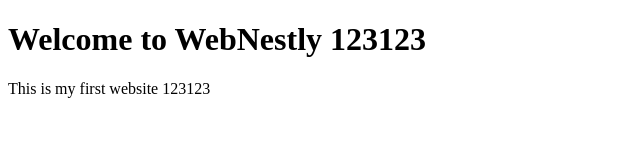
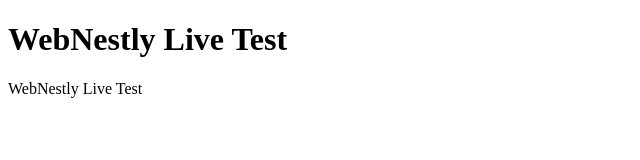
Before and after one commit to webnestly/webnestly-sites, a plain HTML site: page index.html in a window 1280 px wide. Shown: the whole page, without its empty margins (0-640 px from the left). Drawn offline with Linux system fonts and the light colour scheme.

Commit message:
Publish website via WebNestly

```diff
--- a/index.html
+++ b/index.html
@@ -3,10 +3,10 @@
 <html>
 <head>
   <meta charset="UTF-8" />
-  <title>Welcome to WebNestly 123123</title>
+  <title>WebNestly Live Test</title>
 </head>
 <body>
-  <h1>Welcome to WebNestly 123123</h1>
-  <p>This is my first website 123123 </p>
+  <h1>WebNestly Live Test</h1>
+  <p>WebNestly Live Test</p>
 </body>
 </html>
```
